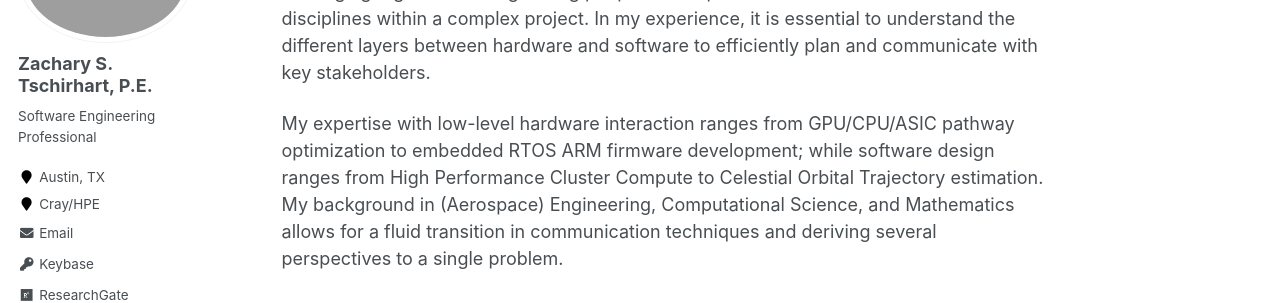
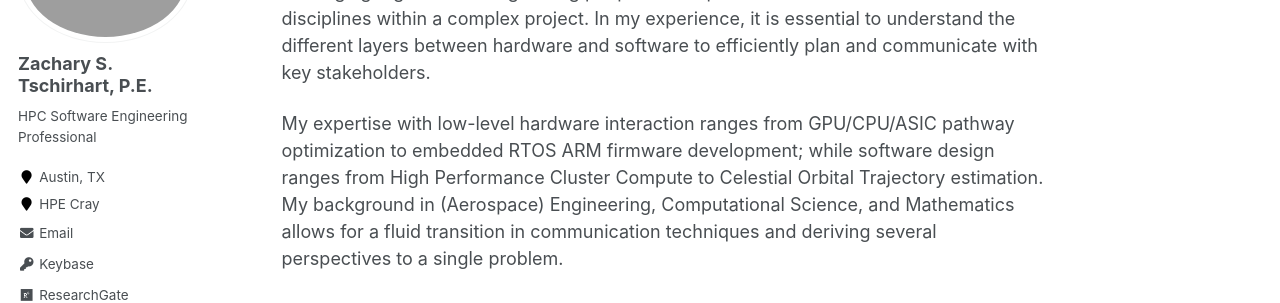
Before and after one commit to ztschir/ztschir.github.io, a Jekyll site: the page built from _pages/about.md, in a window 1280 px wide. Shown: the part 209-512 px from the top of the page. Built offline with Jekyll 4.4.1, drawn with Linux system fonts in a browser that asks for light colours.

Commit message:
Update _config.yml

```diff
--- a/_config.yml
+++ b/_config.yml
@@ -82,9 +82,9 @@ atom_feed:
 author:
   name             : "Zachary S. Tschirhart, P.E."
   avatar           : "Portrait.JPG"
-  bio              : "Software Engineering Professional"
+  bio              : "HPC Software Engineering Professional"
   location         : "Austin, TX"
-  employer         : "Cray/HPE"
+  employer         : "HPE Cray"
   pubmed           :
   googlescholar    : "https://scholar.google.com/citations?hl=en&user=xSH5raQAAAAJ"
   email            : "zach@tschirh.art"
```
